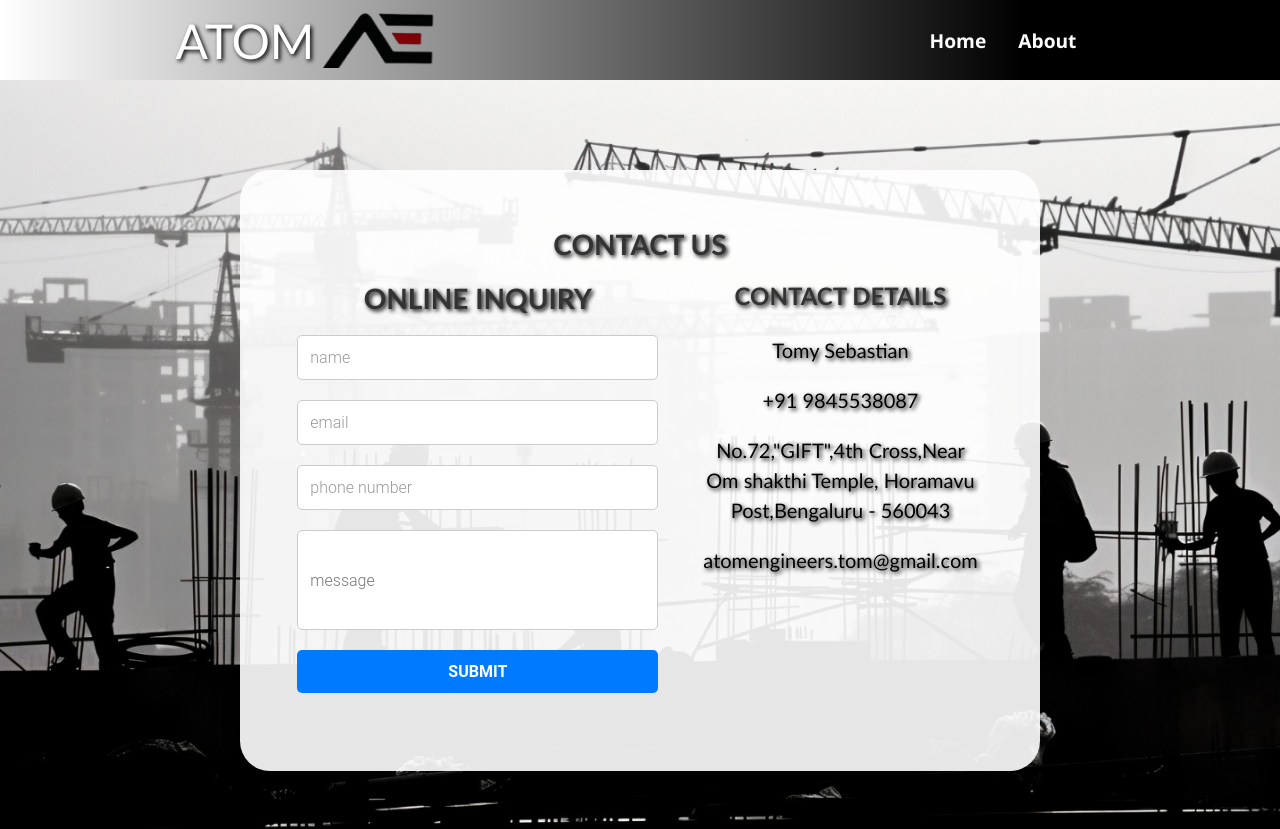
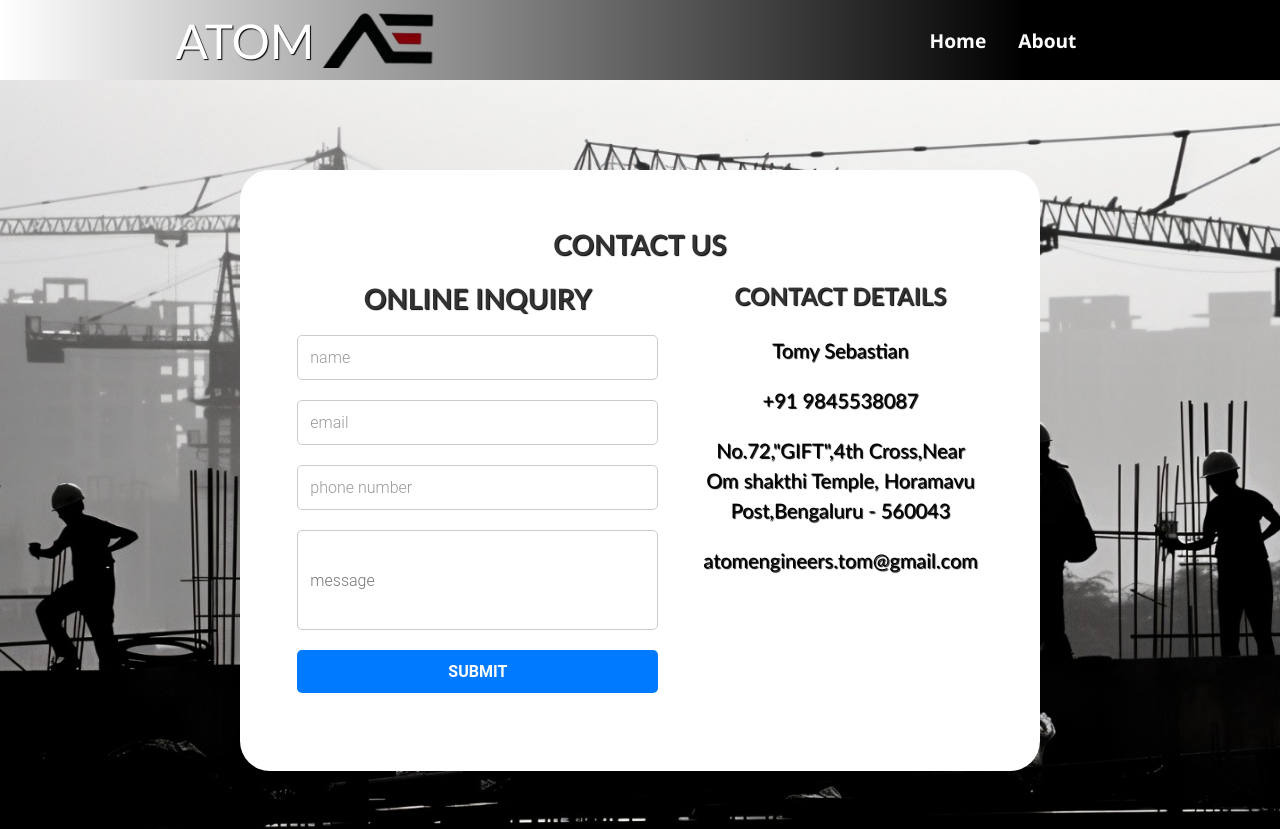
Before and after one commit to Akhil-Ajy/website-prototype, a React (Create React App) app: page /ContactUs in a window 1280 px wide. Shown: the top 829 px of the page. Built offline with nearby package versions, Linux system fonts and the light colour scheme.

Commit message:
Final Color Changes

```diff
--- a/src/components/Cards.css
+++ b/src/components/Cards.css
@@ -6,7 +6,7 @@
   h1 {
     text-align: center;
     color: white;
-    text-shadow: 2px 2px 4px black;
+    text-shadow: 1px 1px 1px black;
   }
 
   .cards__container {
--- a/src/components/pages/ContactUs.css
+++ b/src/components/pages/ContactUs.css
@@ -14,7 +14,7 @@
     padding: 5cap;
     border-radius: 30px;
     box-shadow: 0 0 20 rgba(0, 0, 0, 0.1);
-    background-color: rgba(255, 255, 255, 0.9);
+    background-color: rgba(255, 255, 255);
 }
 
 .contactus-titles {
```
